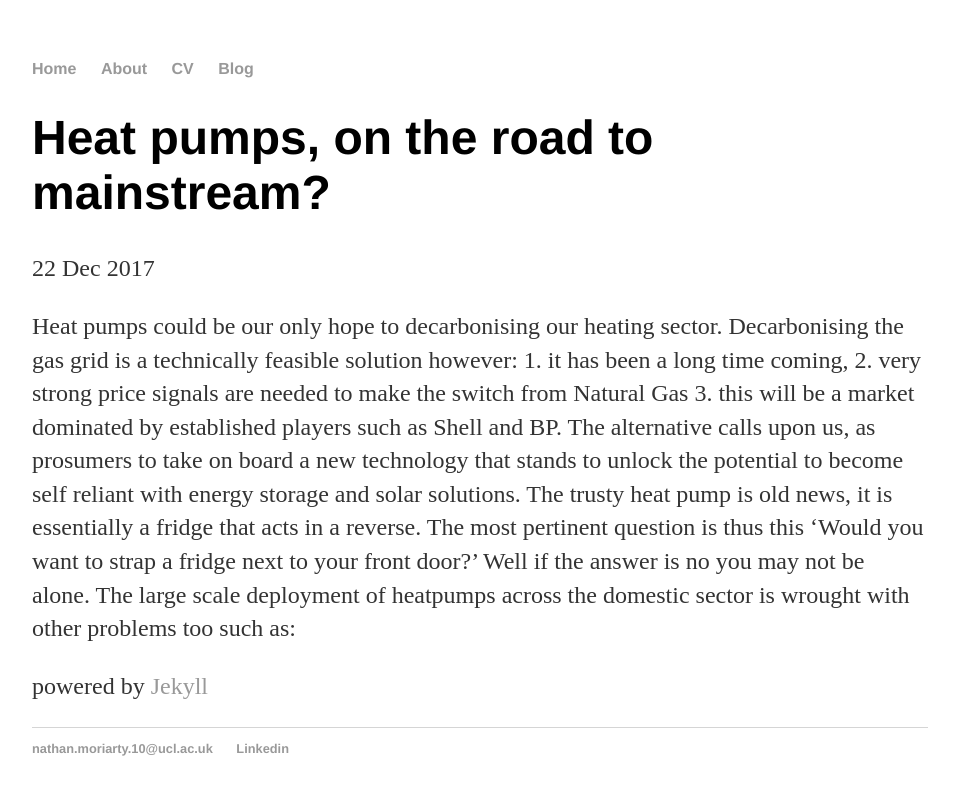
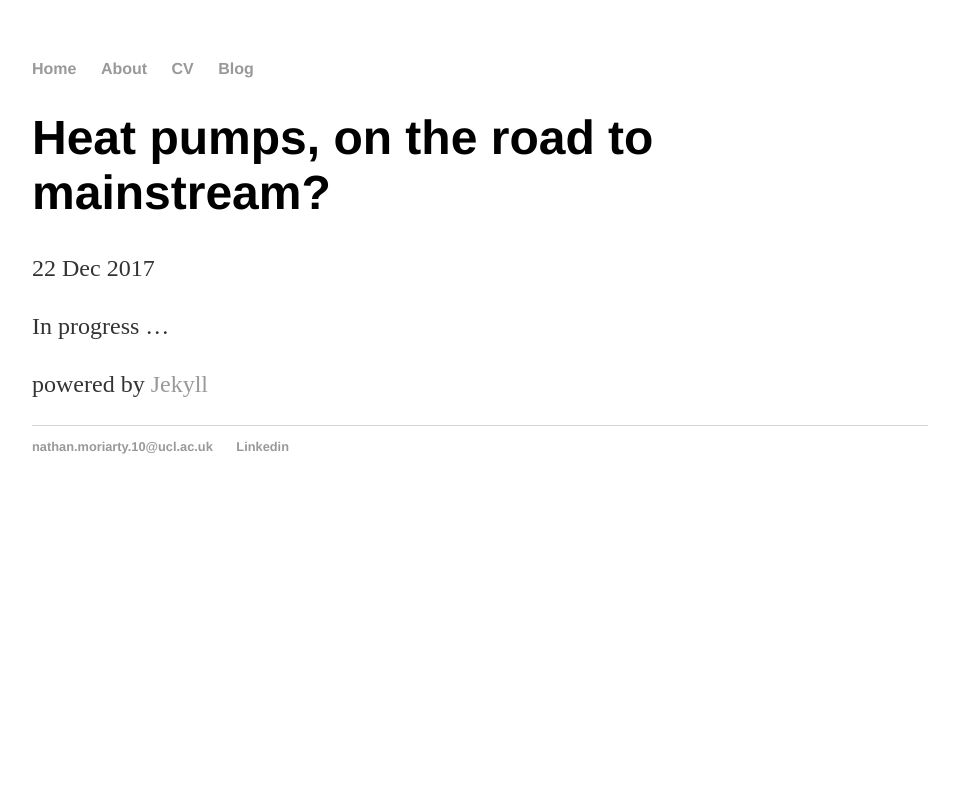
Before and after one commit to nathanmoriarty/nathanmoriarty.github.io, a Jekyll site: the page built from _posts/2017-12-22-heat-pumps-on-the-road-to-mainstream.md, in a window 1280 px wide. Shown: the top 795 px of the page, without its empty margins (160-1114 px from the left). Built offline with Jekyll 4.4.1, drawn with Linux system fonts in a browser that asks for light colours.

Commit message:
Update 2017-12-22-heat-pumps-on-the-road-to-mainstream.md

```diff
--- a/_posts/2017-12-22-heat-pumps-on-the-road-to-mainstream.md
+++ b/_posts/2017-12-22-heat-pumps-on-the-road-to-mainstream.md
@@ -4,8 +4,6 @@ title: "Heat pumps, on the road to mainstream?"
 date: 2017-12-22
 ---
 
-Heat pumps could be our only hope to decarbonising our heating sector. Decarbonising the gas grid is a technically feasible solution however: 1. it has been a long time coming, 2. very strong price signals are needed to make the switch from Natural Gas 3. this will be a market dominated by established players such as Shell and BP.
-The alternative calls upon us, as prosumers to take on board a new technology that stands to unlock the potential to become self reliant with energy storage and solar solutions. The trusty heat pump is old news, it is essentially a fridge that acts in a reverse. The most pertinent question is thus this 'Would you want to strap a fridge next to your front door?'
-Well if the answer is no you may not be alone. The large scale deployment of heatpumps across the domestic sector is wrought with other problems too such as:
+In progress ...
 
 powered by [Jekyll](http://jekyllrb.com)
```
